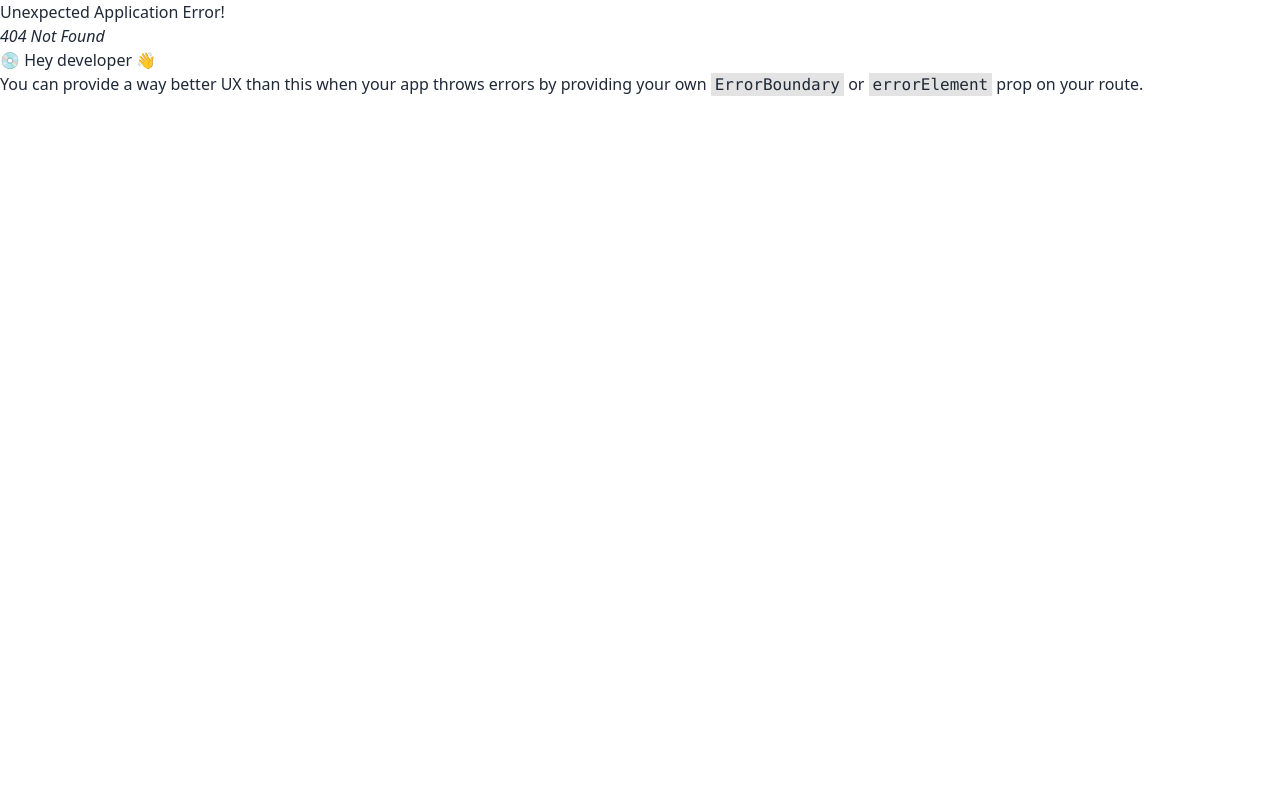
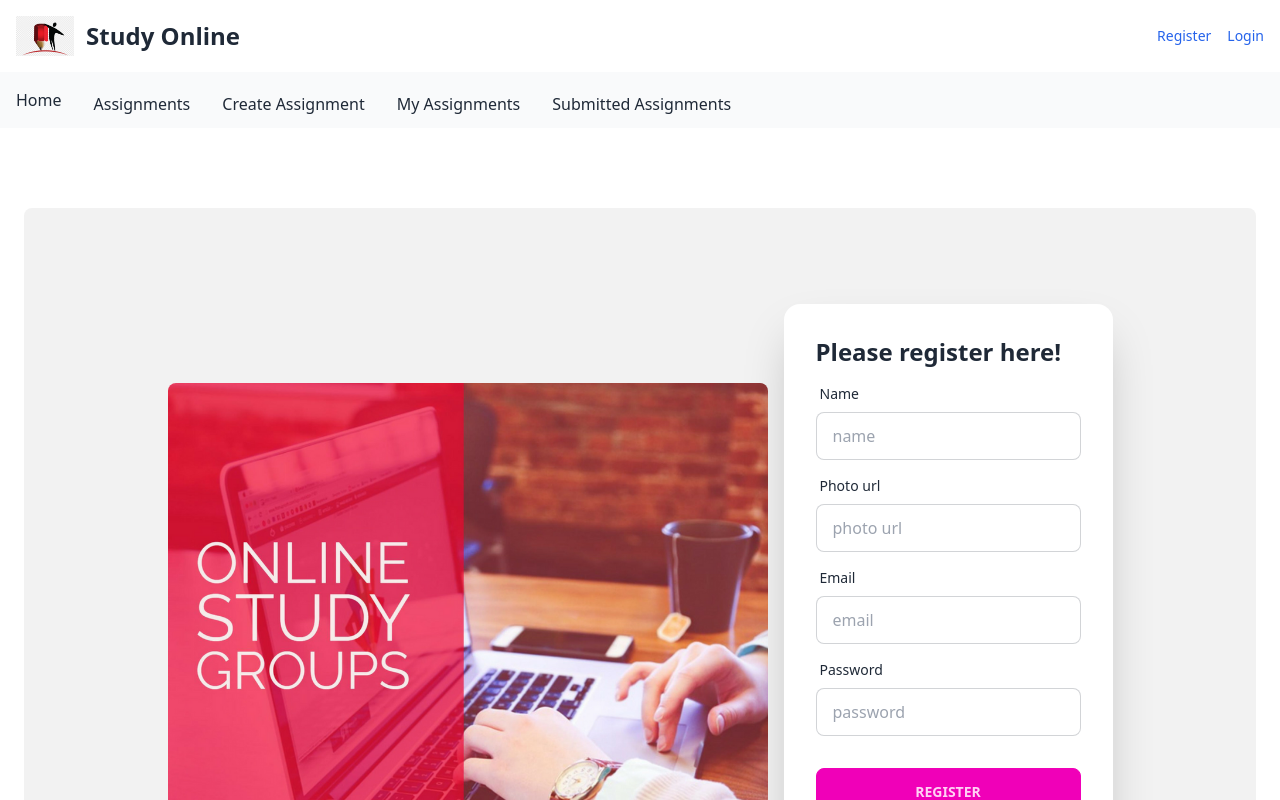
Before and after one commit to Mithun4450/m11a11-online-group-study-client, a React (Vite) app: page /register in a window 1280 px wide. Before the commit this address had no page. Shown: the top 800 px of the page. Built offline with nearby package versions, Linux system fonts and the light colour scheme.

Commit message:
Register part has been completed

```diff
--- a/src/components/Navbar/Navbar.jsx
+++ b/src/components/Navbar/Navbar.jsx
@@ -36,8 +36,8 @@ const Navbar = () => {
                     <div className="flex items-center">
 
 
-                        <NavLink to="/login" className="text-sm mr-4  text-blue-600 dark:text-blue-500 hover:underline">Register</NavLink>
-                        <NavLink to="/register" className="text-sm  text-blue-600 dark:text-blue-500 hover:underline">Login</NavLink>
+                        <NavLink to="/register" className="text-sm mr-4  text-blue-600 dark:text-blue-500 hover:underline">Register</NavLink>
+                        <NavLink to="/login" className="text-sm  text-blue-600 dark:text-blue-500 hover:underline">Login</NavLink>
 
                     </div>
                 </div>
--- /dev/null
+++ b/src/components/Register/Register.jsx
@@ -0,0 +1,56 @@
+import img2 from '../../assets/images/img2.png'
+import { Link } from 'react-router-dom';
+
+const Register = () => {
+    return (
+        <div className='my-14 p-6'>
+            <div className="hero min-h-screen bg-base-200 rounded-lg">
+                <div className="hero-content flex-col lg:flex-row">
+                    <div className="text-center lg:text-left w-1/2 ">
+                    <img className='w-full rounded-lg ' src={img2}></img>
+
+                    </div>
+                    <div className="card flex-shrink-0  max-w-sm shadow-2xl bg-base-100">
+                    <form className="card-body ">
+                        <h1 className="text-2xl font-bold">Please register here!</h1>
+
+                        <div className="form-control">
+                            <label className="label">
+                            <span className="label-text">Name</span>
+                            </label>
+                            <input type="text" name="name" placeholder="name" className="input input-bordered" required />
+                        </div>
+                        <div className="form-control">
+                            <label className="label">
+                            <span className="label-text">Photo url</span>
+                            </label>
+                            <input type="text" name="photo" placeholder="photo url" className="input input-bordered" />
+                        </div>
+                        <div className="form-control">
+                            <label className="label">
+                            <span className="label-text">Email</span>
+                            </label>
+                            <input type="email" name="email" placeholder="email" className="input input-bordered" required />
+                        </div>
+                        <div className="form-control">
+                            <label className="label">
+                            <span className="label-text">Password</span>
+                            </label>
+                            <input type="password" name="password" placeholder="password" className="input input-bordered" required />
+
+                        </div>
+                        <div className="form-control mt-6">
+                            <button className="btn btn-secondary">Register</button>
+                        </div>
+                    </form>
+
+                    <p className="text-center pb-10">Already registered? Please <span className="text-blue-700 underline"><Link to="/login">Login</Link></span> </p>
+                    </div>
+                </div>
+            </div>
+
+        </div>
+    );
+};
+
+export default Register;
--- a/src/main.jsx
+++ b/src/main.jsx
@@ -7,6 +7,7 @@ import {
 } from "react-router-dom";
 import MainLayout from './components/MainLayout/MainLayout';
 import Home from './components/Home/Home';
+import Register from './components/Register/Register';
 
 const router = createBrowserRouter([
   {
@@ -16,6 +17,10 @@ const router = createBrowserRouter([
       {
         path: "/",
         element: <Home></Home>
+      },
+      {
+        path: "/register",
+        element: <Register></Register>
       }
     ]
   },
```
Also changed, not shown: src/assets/images/img1.png (added), src/assets/images/img2.png (added).
